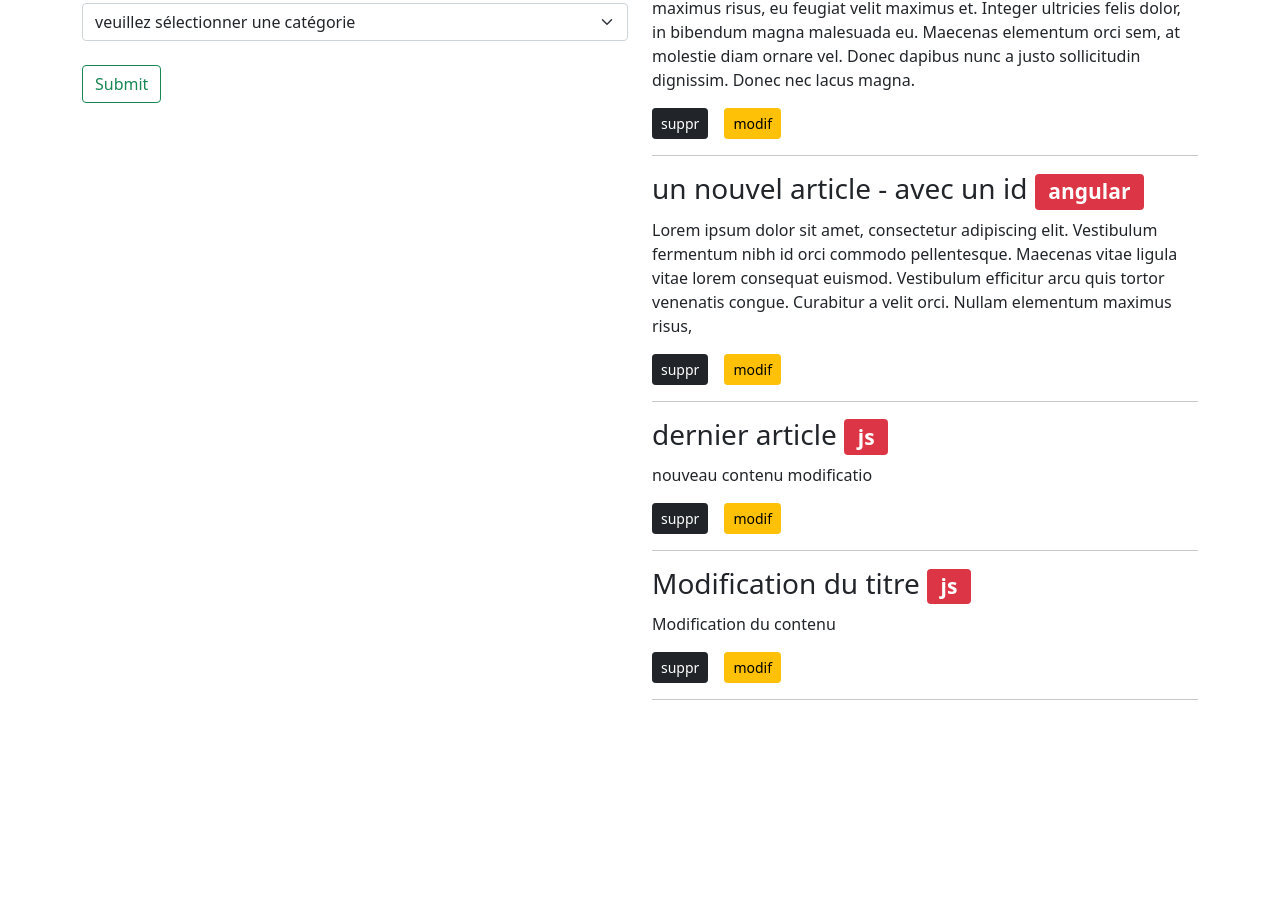
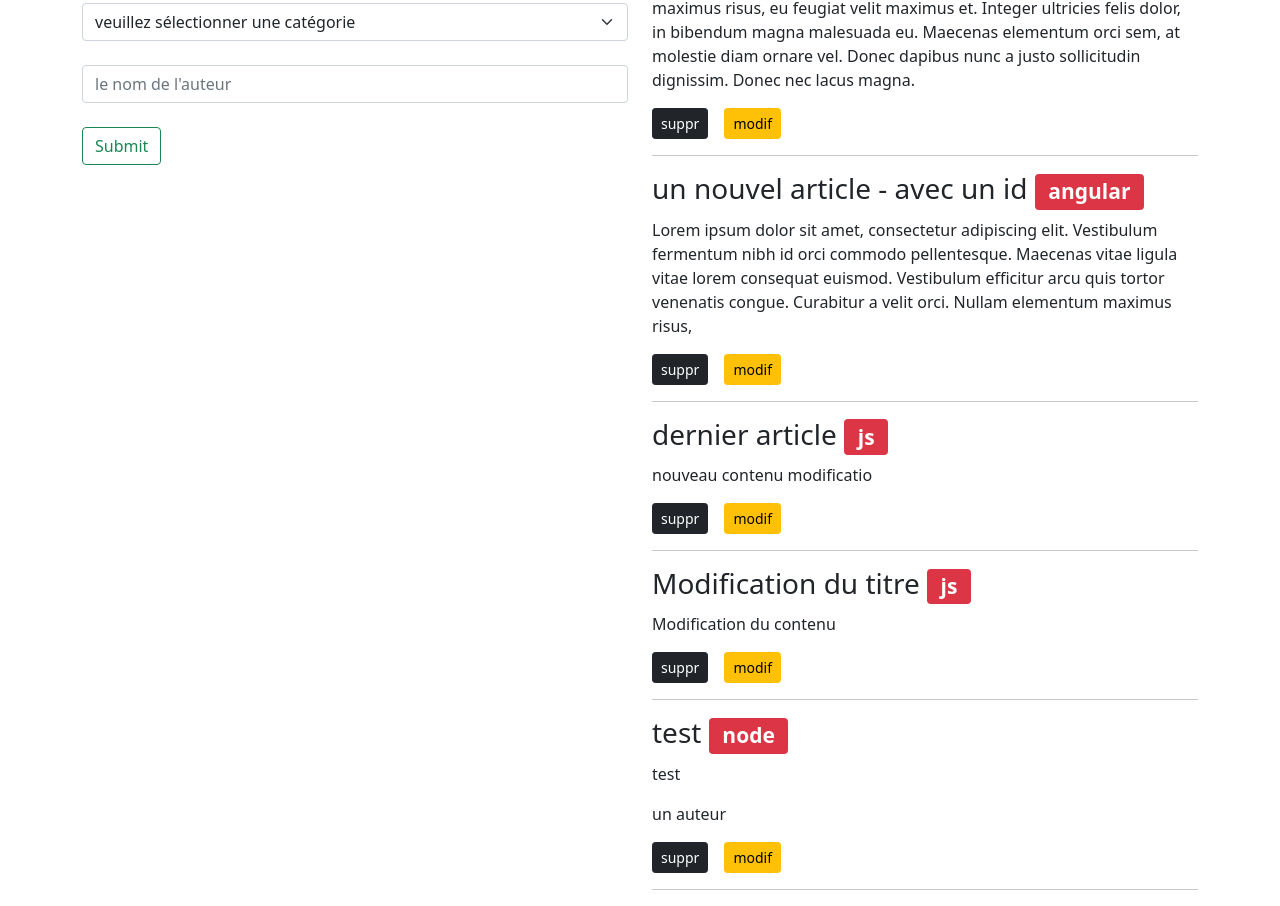
Before and after one commit to webdevproformation/react-h3-mars-22, a React (Create React App) app in the folder jour2-tp/: page /form in a window 1280 px wide. Shown: the part 257-1163 px from the top of the page. Before the commit the page ends 973 px from the top, so only its background shows below. Built offline with nearby package versions, Linux system fonts and the light colour scheme; data requests are answered from the project's data file.

Commit message:
ajouter un nouveau champ dans le formulaire

```diff
--- a/jour2-tp/public/db/db.json
+++ b/jour2-tp/public/db/db.json
@@ -23,6 +23,13 @@
       "contenu": "Modification du contenu",
       "categorie": "js",
       "id": 5
+    },
+    {
+      "titre": "test",
+      "contenu": "test",
+      "categorie": "node",
+      "auteur": "un auteur",
+      "id": 7
     }
   ]
 }
--- a/jour2-tp/src/composants/Form.jsx
+++ b/jour2-tp/src/composants/Form.jsx
@@ -7,7 +7,8 @@ const initialForm = {
     titre : "",
     contenu : "",
     categorie : "",
-    articles : []
+    articles : [],
+    auteur : ""
 }
 
 function reducerForm( state , action ){
@@ -18,6 +19,8 @@ function reducerForm( state , action ){
             return {...state , contenu : action.payload}
         case "categorie" :
             return {...state , categorie : action.payload}
+        case "auteur" :
+                return {...state , auteur : action.payload}
         case "GET_ARTICLES" :
             return {...state , articles : action.payload}
         case "DELETE_ARTICLE" :
@@ -27,6 +30,7 @@ function reducerForm( state , action ){
                     titre : action.payload.article.titre,
                     contenu : action.payload.article.contenu,
                     categorie : action.payload.article.categorie ,
+                    auteur : action.payload.article.auteur ,
                     id : action.payload.id
                 }
         default :
@@ -43,7 +47,8 @@ export const Form = () => {
         const data = {
             titre : form.titre,
             contenu : form.contenu,
-            categorie : form.categorie
+            categorie : form.categorie,
+            auteur : form.auteur
         }
         if(form.id === ""){
             axios.post( "http://localhost:3002/articles", data )
@@ -82,13 +87,15 @@ export const Form = () => {
                     <option value="node">node</option>
                     <option value="angular">angular</option>
                 </select>
-                <input type="submit" className="btn btn-outline-success mt-4" />
+                <input type="text" value={form.auteur} onChange={ (e) => dispatch({type : "auteur" , payload : e.target.value})} className="form-control my-4" placeholder="le nom de l'auteur"/>
+                <input type="submit" className="btn btn-outline-success" />
             </form>
             <div className="col-6">
                 {form.articles.map((article, index) => {
                     return <article key={index}>
                         <h3>{article.titre} <span className="badge bg-danger">{article.categorie}</span></h3>
                         <p>{article.contenu}</p>
+                        <p>{article?.auteur}</p>
                         <button className="btn btn-sm btn-dark" onClick={() => onDelete(article.id)}>suppr</button>
                         <button className="btn btn-sm btn-warning ms-3" onClick={() => onUpdate(article.id)}>modif</button>
                         <hr />
```
Also changed, not shown: 1 other file (tests, documents, lock files or other folders).
